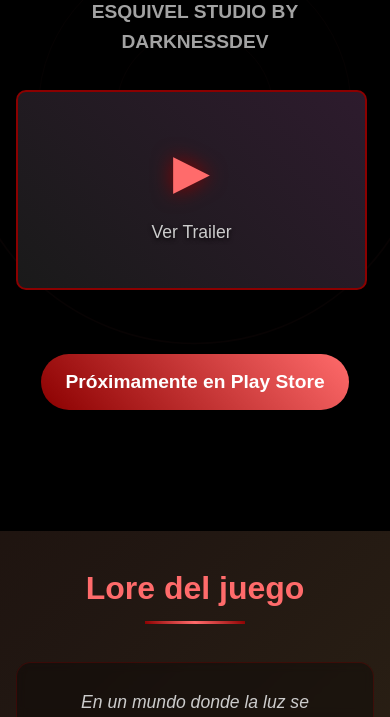
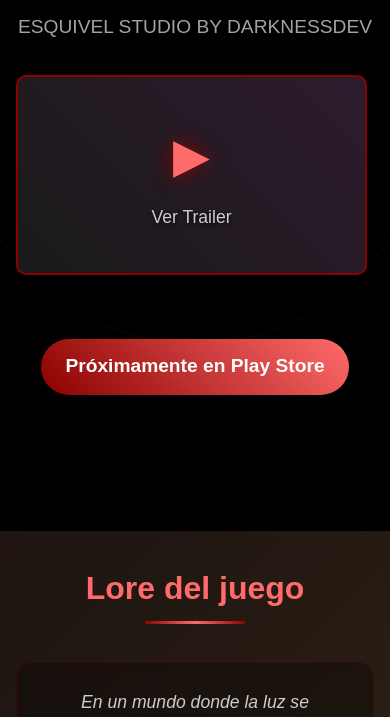
Before and after one commit to SANT-rl/Darknessdev-proyecto-dark, a plain HTML site: page index.html in a window 390 px wide. Shown: the part 383-1100 px from the top of the page. Drawn offline with Linux system fonts and the light colour scheme.

Commit message:
Update styles.css

```diff
--- a/styles.css
+++ b/styles.css
@@ -975,6 +975,11 @@ body {
 
 /* ===== RESPONSIVE DESIGN ===== */
 @media (max-width: 768px) {
+
+    body {
+        font-family: 'Arial', sans-serif !important;
+    }
+
     .desktop-nav {
         display: none;
     }
@@ -983,19 +988,13 @@ body {
         display: block;
     }
 
-   .logo,
+    /* Y también los títulos específicos */
+    .logo,
     .game-title,
     .section-title,
-    .modal-title,
-    .mobile-logo,
-    .news-title,
-    .studio-name {
+    .modal-title {
         font-family: 'Arial', sans-serif !important;
         font-weight: bold;
-    }
-
-    body {
-        font-family: 'Arial', sans-serif !important;
     }
 
     .nav-container {
```
